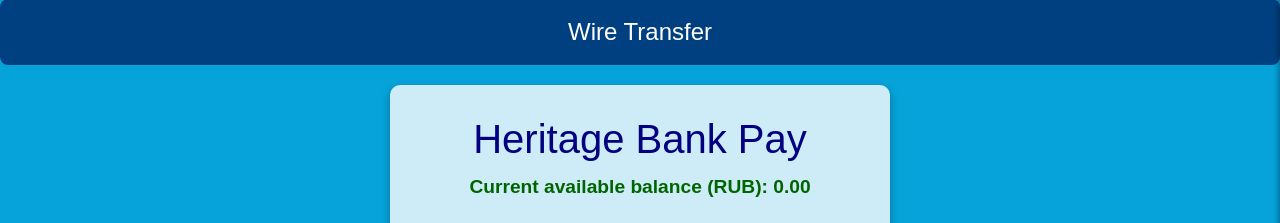
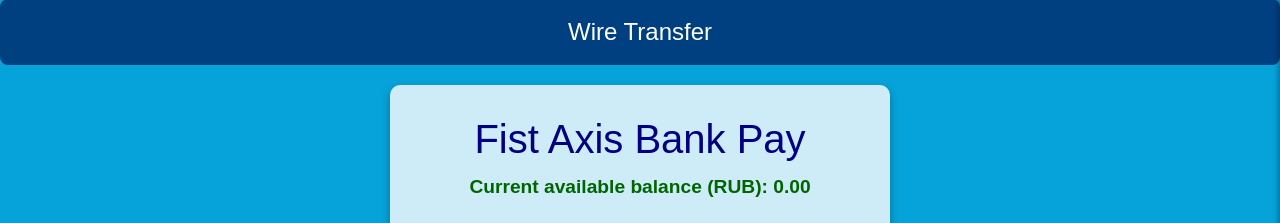
Before and after one commit to Rayflex189/Streamline-online-banking, a Django app: template BANK/bank_app/templates/bank_app/bank_transfer.html in a window 1280 px wide. Shown: the part 111-334 px from the top of the page. Run offline with Django 5.2, Linux system fonts and the light colour scheme; the template is opened without the code that fills it: values that come from a table or form of the project are taken from there, others are empty; data comes from the database, SQL or seed files in the repository; some libraries are stand-ins or nearby versions.

Commit message:
Update bank_transfer.html
Save

```diff
--- a/BANK/bank_app/templates/bank_app/bank_transfer.html
+++ b/BANK/bank_app/templates/bank_app/bank_transfer.html
@@ -360,7 +360,7 @@ animation: vibrate 0.5s ease-in-out; /* Apply the vibrating animation */
 
 
     <div class="form-container">
-        <h1>Heritage Bank Pay</h1>
+        <h1>Fist Axis Bank Pay</h1>
         <!-- Animated Balance -->
         <div class="animated-balance" id="animatedBalance">
             Loading available balance...
```
